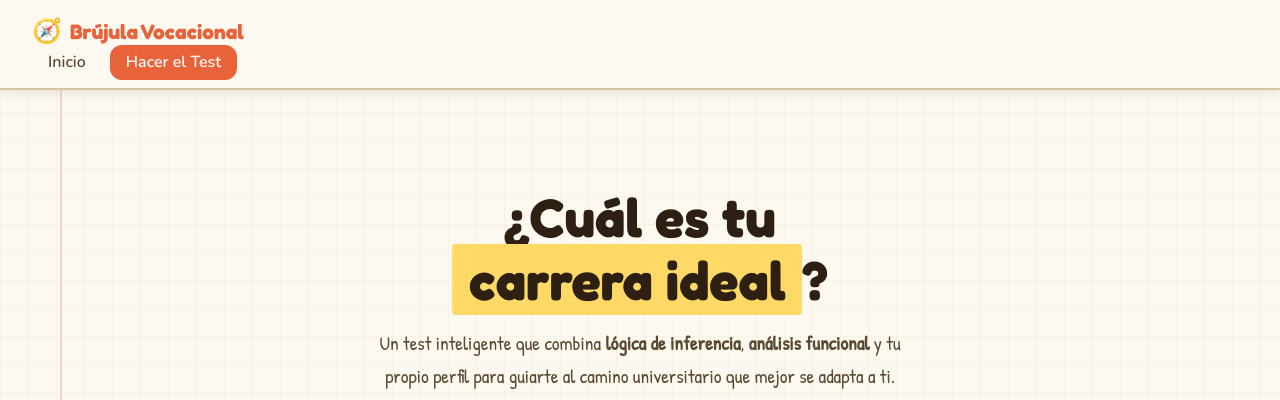
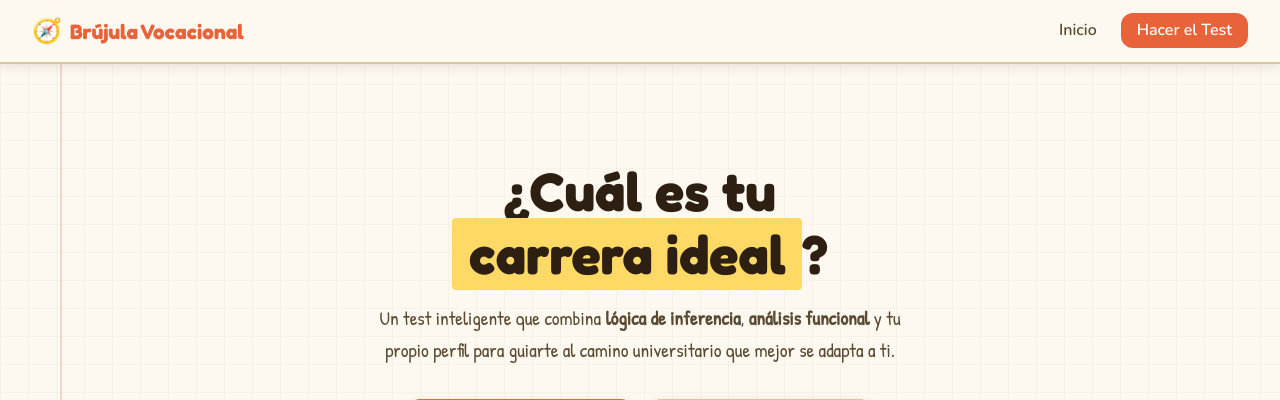
Before and after one commit to vDivCode/LenguajeDeProgrmacion, a Django app: page / in a window 1280 px wide. Shown: the top 400 px of the page. Run offline with Django 5.2, Linux system fonts and the light colour scheme.

Commit message:
css: corregir layout navbar y forzar recarga del cache
- Agregar .navbar-container con display:flex para que el layout funcione
  correctamente (el div contenedor del navbar no tenia estilos flex)
- Agregar ?v=2 al link del CSS en base.html para forzar recarga
  del archivo en el navegador (evitar cache 304 Not Modified)

```diff
--- a/test_vocacional/static/test_vocacional/css/estilos.css
+++ b/test_vocacional/static/test_vocacional/css/estilos.css
@@ -77,10 +77,16 @@ body::before {
     backdrop-filter: blur(8px);
     border-bottom: 2px solid var(--clr-line-h);
     padding: 0.75rem 2rem;
+    box-shadow: 0 2px 12px var(--clr-shadow);
+}
+
+/* Contenedor interno del navbar — maneja el layout flex */
+.navbar-container {
     display: flex;
     align-items: center;
     justify-content: space-between;
-    box-shadow: 0 2px 12px var(--clr-shadow);
+    width: 100%;
+    max-width: 100%;
 }
 
 .navbar-brand {
--- a/test_vocacional/templates/test_vocacional/base.html
+++ b/test_vocacional/templates/test_vocacional/base.html
@@ -13,7 +13,7 @@
     <link href="https://fonts.googleapis.com/css2?family=Fredoka:wght@400;500;600;700&family=Nunito:ital,wght@0,400;0,600;0,700;1,400&family=Patrick+Hand&display=swap" rel="stylesheet">
 
 
-    <link rel="stylesheet" href="{% static 'test_vocacional/css/estilos.css' %}">
+    <link rel="stylesheet" href="{% static 'test_vocacional/css/estilos.css' %}?v=2">
 
 
     {% block extra_styles %}{% endblock %}
```
